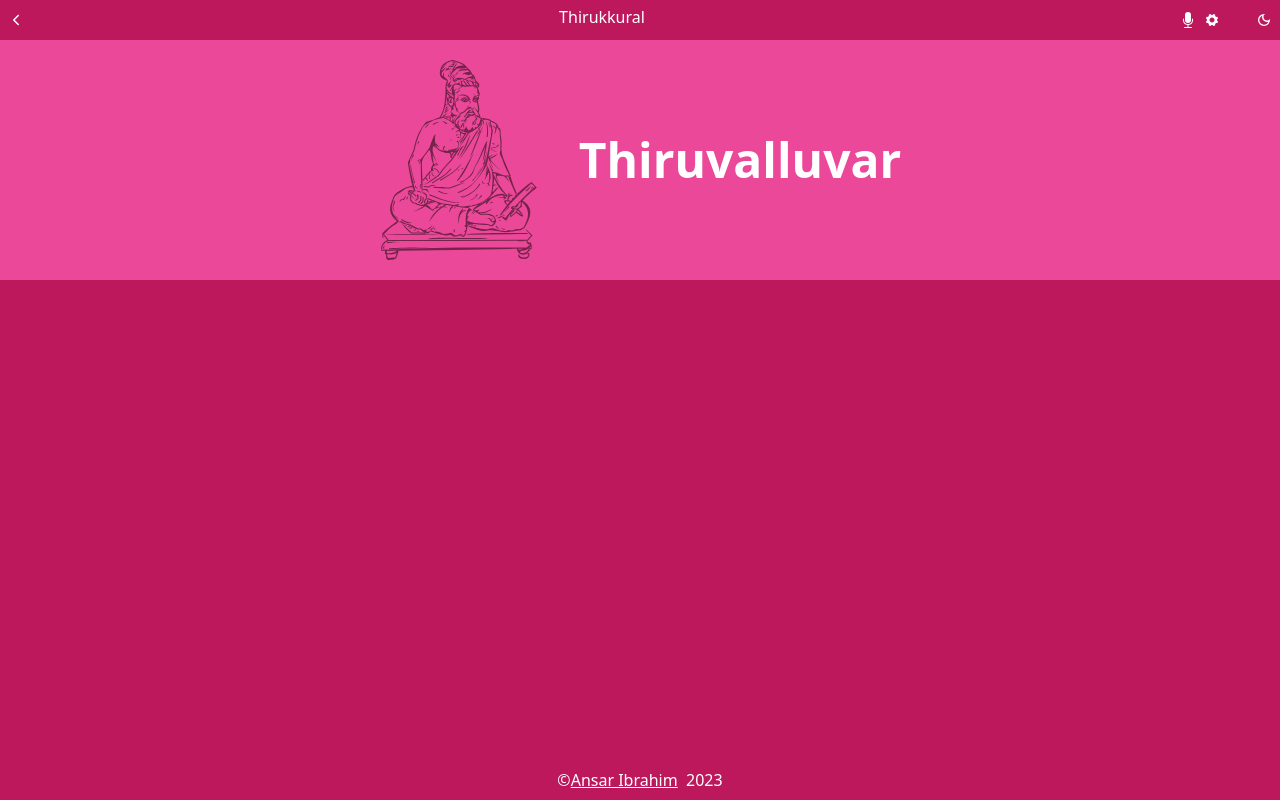
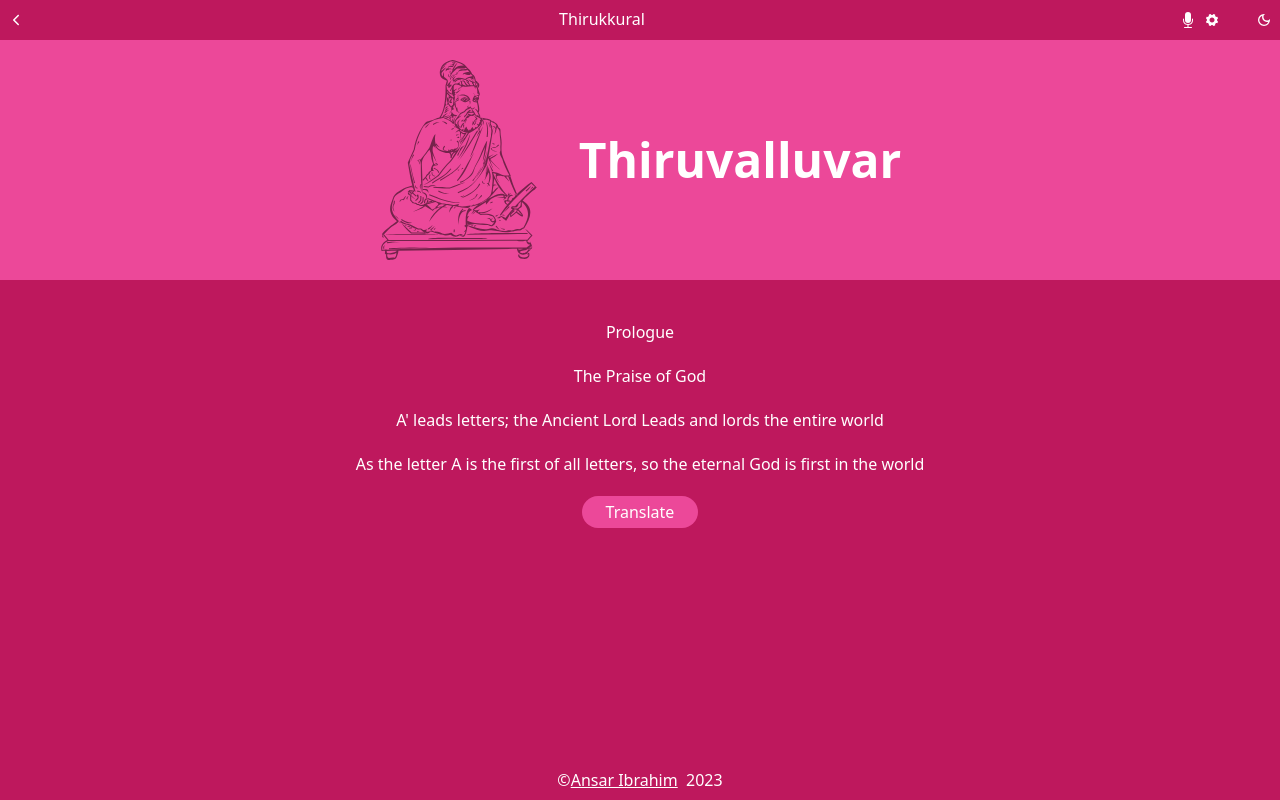
Before and after one commit to AnsarIbrahim/Metrics-Webapp, a React (Create React App) app: page /details in a window 1280 px wide. Shown: the top 800 px of the page. Built offline with nearby package versions, Linux system fonts and the light colour scheme.

Commit message:
Update Kural.jsx

```diff
--- a/src/components/Content/Details/Kural.jsx
+++ b/src/components/Content/Details/Kural.jsx
@@ -13,7 +13,7 @@
 
   return (
     <>
-      <div className="absolute m-auto flex h-full w-full flex-col items-center justify-center gap-5 overflow-y-scroll bg-pink-700  pb-20 pt-[80%] text-white">
+      <div className="absolute m-auto flex h-full w-full flex-col items-center justify-center gap-5 overflow-y-scroll  bg-pink-700 pb-20  pt-[85%] text-white sm:pt-32">
         <div className="flex w-[80%] flex-col items-center justify-center gap-5 sm:text-justify">
           <h1>Prologue</h1>
           <h3>The Praise of God</h3>
```
